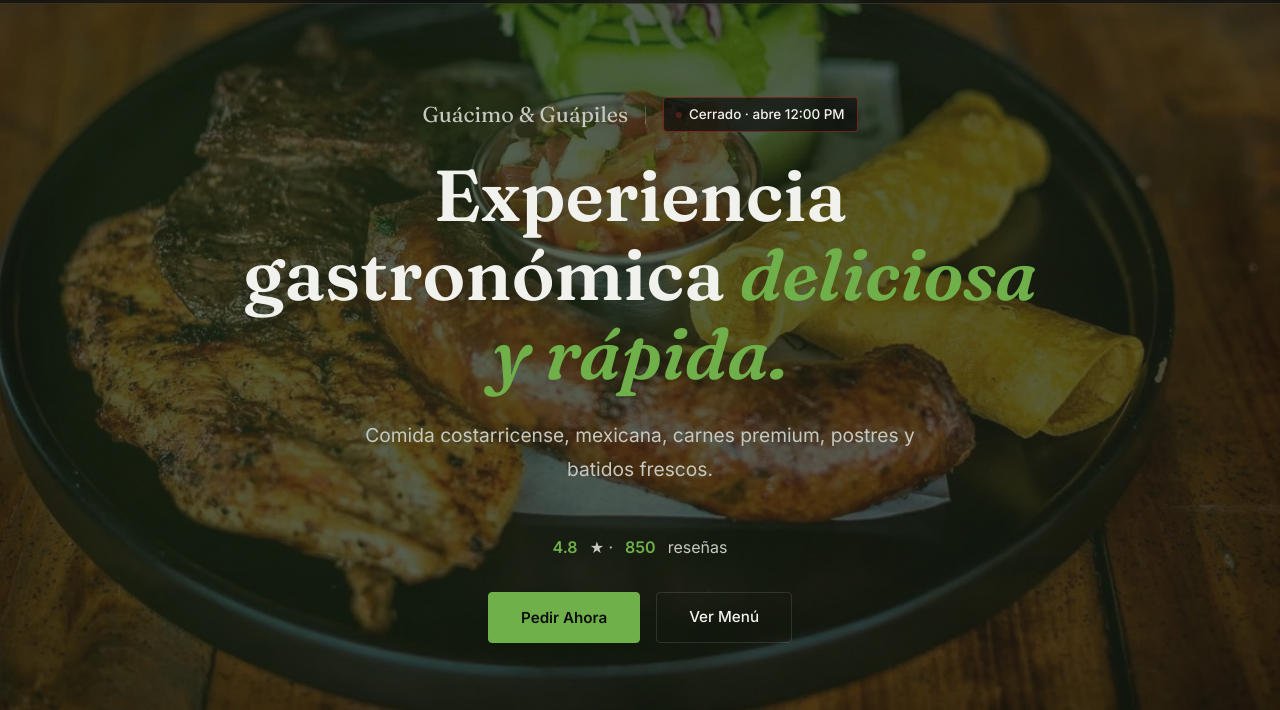
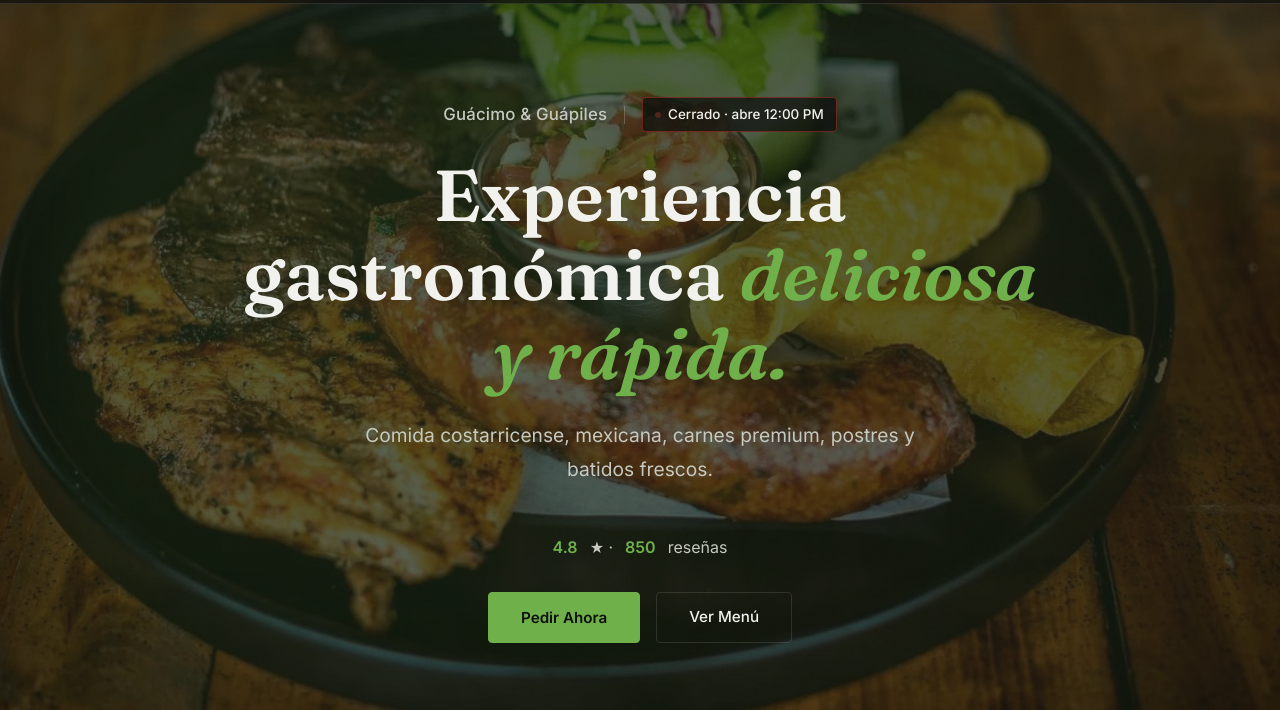
Before and after one commit to byrhzu/cana-brava, a plain HTML site: page index.html in a window 1280 px wide. Shown: the part 90-800 px from the top of the page. Drawn offline with Linux system fonts and the light colour scheme.

Commit message:
Hero: 'Guacimo & Guapiles' pasa a la tipografia del resto del sitio, sin serif

```diff
--- a/index.html
+++ b/index.html
@@ -28,7 +28,7 @@
 	<link rel="preconnect" href="https://fonts.googleapis.com">
 	<link rel="preconnect" href="https://fonts.gstatic.com" crossorigin>
 	<link href="https://fonts.googleapis.com/css2?family=Fraunces:ital,opsz,wght@0,9..144,400;0,9..144,600;1,9..144,400;1,9..144,600&family=Inter:wght@300;400;500;600&display=swap" rel="stylesheet">
-	<link rel="stylesheet" href="styles.css?v=20260829b">
+	<link rel="stylesheet" href="styles.css?v=20260829c">
 	<script type="application/ld+json">
 	{
 		"@context": "https://schema.org",
@@ -606,6 +606,6 @@
 		<button class="btn btn-primary" data-open-pedir type="button" data-en="Order Now">Pedir Ahora</button>
 	</div>
 
-	<script defer src="script.js?v=20260829b"></script>
+	<script defer src="script.js?v=20260829c"></script>
 </body>
 </html>
--- a/styles.css
+++ b/styles.css
@@ -479,10 +479,10 @@ button, input, select, textarea {
 }
 
 .hero-meta-lugar {
-	font-family: 'Fraunces', serif;
-	font-weight: 400;
-	font-size: clamp(1.05rem, 2.4vw, 1.35rem);
+	font-size: clamp(0.95rem, 1.9vw, 1.05rem);
+	font-weight: 500;
 	line-height: 1.25;
+	letter-spacing: 0.01em;
 	color: var(--cream-2);
 }
 
```
Also changed, not shown: menu.html (+1 -1 lines).
